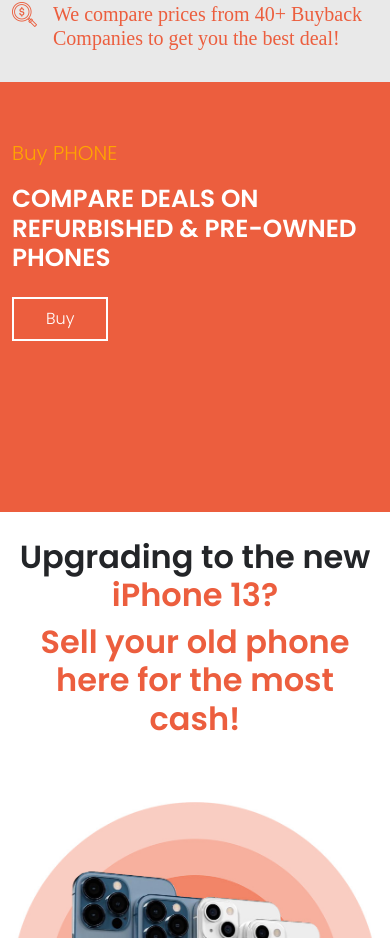
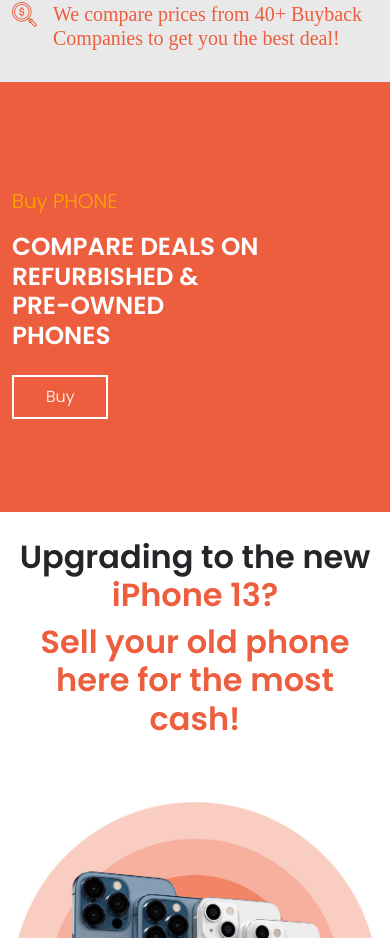
Before and after one commit to faridtuf/buy_sell_app_react, a React (Create React App) app: page /sell in a window 390 px wide. Shown: the part 936-1874 px from the top of the page. Built offline with nearby package versions, Linux system fonts and the light colour scheme.

Commit message:
Updated design

```diff
--- a/src/App.css
+++ b/src/App.css
@@ -430,6 +430,7 @@
   position: relative;
   top: 653px;
   left: 250px;
+  width: 60%;
 }
 .page-carousel-search{
   position: relative;
@@ -554,7 +555,42 @@
   text-transform: uppercase;
 }
 /* MEDIA QUERY */
-@media screen and (max-width: 970px) {
+@media screen and (max-width: 1200px) {
+  .buy-banner{
+    left: 110px;
+  }
+  .banner-right .phones{
+    left: 360px;
+    width: 50%;
+  }
+}
+@media screen and (max-width: 992px) {
+  .buy-banner{
+    left: 300px;
+    top: 250px;
+    width: 300px
+  }
+  .banner-left{
+    height: 550px;
+  }
+  .banner-right .phones{
+    left: 450px;
+    width: 50%;
+  }
+}
+@media screen and (max-width: 768px) {
+  .buy-banner{
+    left: 250px;
+    top: 250px;
+    width: 250px;
+  }
+  .banner-left {
+    height: 630px;
+  }
+  .banner-right .phones{
+    left: 450px;
+    width: 50%;
+  }
 }
 @media screen and (max-width: 576px) {
   #page-header .logo {
@@ -628,7 +664,7 @@
   }
   .buy-banner{
     left: 0;
-    top: 5rem;
+    top: 8rem;
   }
   .banner-right{
     height: 430px;
@@ -647,6 +683,7 @@
   }
   .buy-banner {
     left: 20px;
+    top: 3.5rem;
   }
   .buy-banner h2{
     font-size:2.3rem
```
